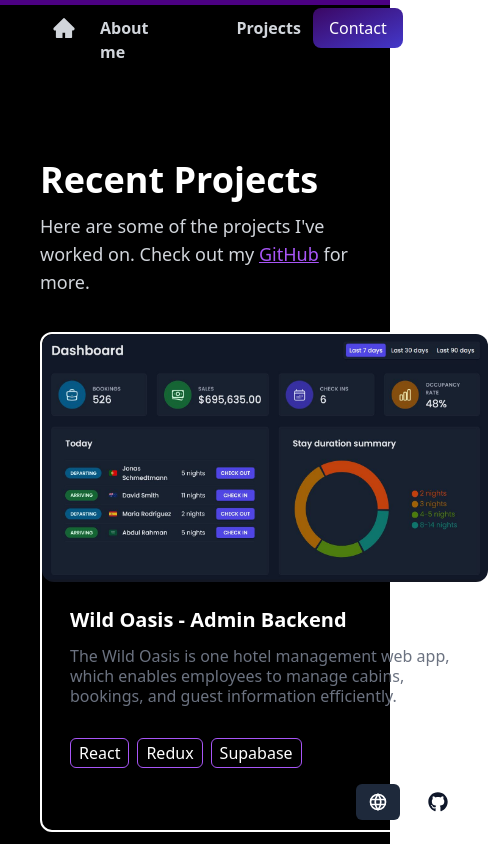
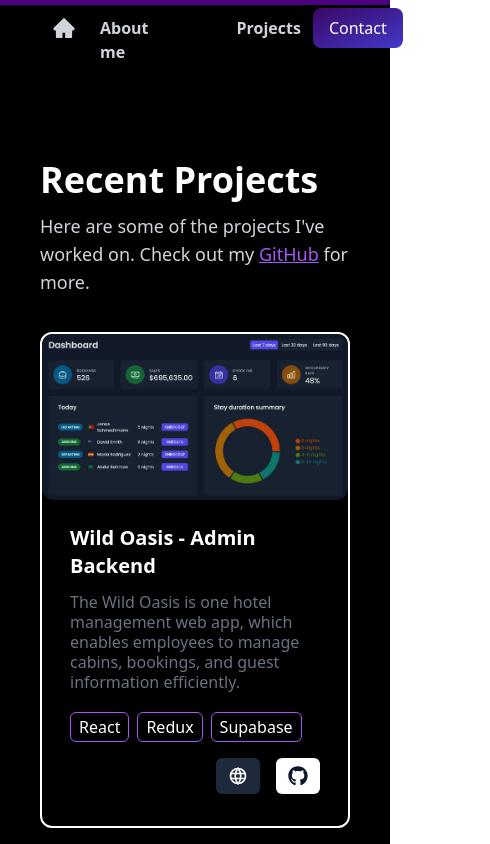
Before and after one commit to yiwenwangANU/portfolio, a React (Vite) app: page /projects in a window 390 px wide. Shown: the top 844 px of the page, 490 px wide, since content can reach past the window. Built offline with nearby package versions, Linux system fonts and the light colour scheme.

Commit message:
fix flex box overflow to left in small screen on project page

```diff
--- a/src/components/ProjectCard.jsx
+++ b/src/components/ProjectCard.jsx
@@ -6,20 +6,23 @@ import { motion } from "framer-motion";
 function ProjectCard({ image, title, description, tabs, url, gitUrl }) {
   return (
     <NavLink to={url || gitUrl}>
+      {/* //sm:w-[450px] sm:h-[500px] */}
       <motion.div
-        className="w-[450px] h-[500px] rounded-xl border-white border-2"
+        className=" w-full h-fit rounded-xl border-white border-2"
         whileHover={{ scale: 1.05 }}
         whileTap={{ scale: 0.95 }}
       >
         <img
           src={image}
           alt="Preview image not available"
-          className="w-full h-1/2 rounded-xl"
+          className="w-fit h-1/2 rounded-xl"
         />
         <div className="px-7 py-4">
           <div className="font-bold text-xl py-2">{title}</div>
-          <div className="text-gray-500 leading-5 py-1 h-20">{description}</div>
-          <div className="flex flex-row gap-2 pt-4">
+          <div className="text-gray-500 leading-5 py-1 min-h-20">
+            {description}
+          </div>
+          <div className="flex flex-row flex-wrap gap-2 pt-4">
             {tabs.map((item, index) => (
               <div
                 key={index}
```
